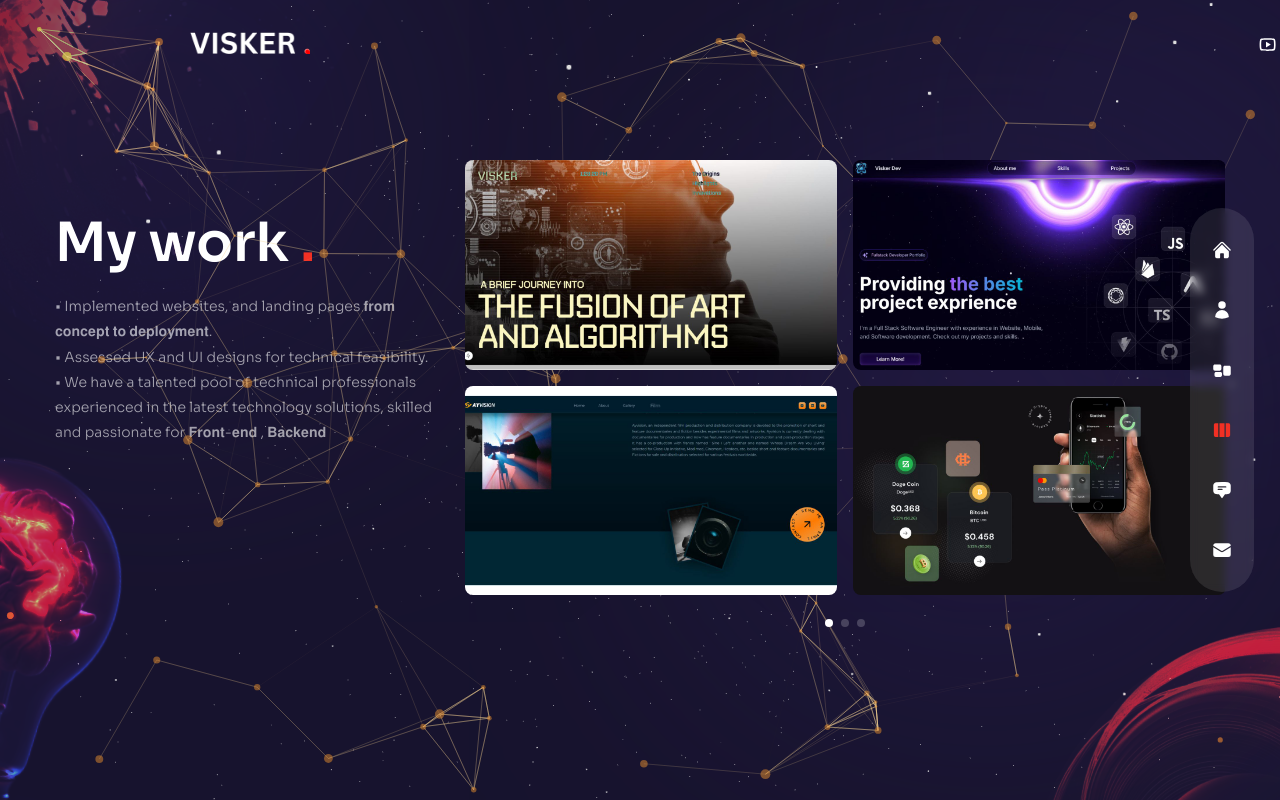
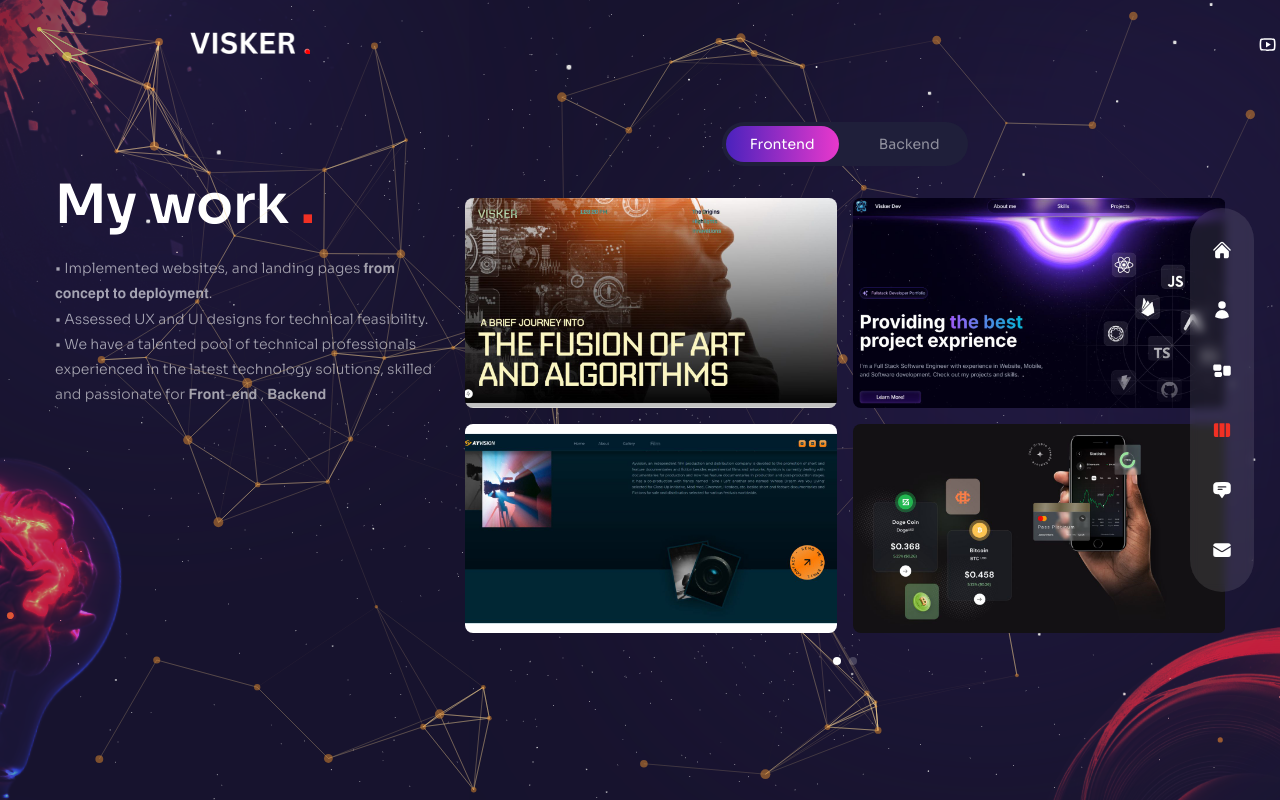
Before and after one commit to nimavisker1360/NimaProtfolio, a Next.js app: page /work in a window 1280 px wide. Built offline with nearby package versions, Linux system fonts and the light colour scheme.

Commit message:
Add property

```diff
--- a/components/WorkSlider.jsx
+++ b/components/WorkSlider.jsx
@@ -2,6 +2,7 @@
 export const workSlider = {
   slides: [
     {
+      category: "frontend",
       images: [
         {
           title: "ai-artshowcase",
@@ -26,6 +27,7 @@ export const workSlider = {
       ],
     },
     {
+      category: "frontend",
       images: [
         {
           title: "Alex-Finley",
@@ -51,27 +53,20 @@ export const workSlider = {
     },
     // Add a new slide here
     {
+      category: "backend",
       images: [
         {
-          title: "minimalist",
-          path: "/minimalist.jpg",
-          source: "https://minimalist-responsive-portfolio.vercel.app/",
+          title: "Property-pulse",
+          path: "/Property-pulse.png",
+          source: "https://property-pulse-hazel.vercel.app/",
         },
         {
           title: "Care pulse",
           path: "/care.jpg",
-          source: "https://care-pulse-hxyt91keg-nimas-projects-40d42c5f.vercel.app/",
+          source:
+            "https://care-pulse-hxyt91keg-nimas-projects-40d42c5f.vercel.app/",
         },
-        {
-          title: "New Project 3",
-          path: "/new-image3.jpg",
-          source: "https://new-project3.vercel.app/",
-        },
-        {
-          title: "New Project 4",
-          path: "/new-image4.jpg",
-          source: "https://new-project4.vercel.app/",
-        },
+
       ],
     },
   ],
@@ -87,6 +82,7 @@ import "swiper/css/pagination";
 
 // import required modules
 import { Pagination } from "swiper";
+import { useState } from "react";
 
 // icons
 import { BsArrowRight } from "react-icons/bs";
@@ -94,7 +90,51 @@ import { BsArrowRight } from "react-icons/bs";
 import Image from "next/image";
 
 const WorkSlider = () => {
+  const [activeCategory, setActiveCategory] = useState("frontend");
+
+  // Filter slides based on active category
+  const filteredSlides = workSlider.slides.filter(
+    (slide) => slide.category === activeCategory
+  );
+
   return (
+    <div>
+      {/* Category Tabs */}
+      <div className="flex justify-center mb-8">
+        <div
+          className="flex space-x-4 bg-[#1F1F3A] rounded-full p-1"
+          style={{ zIndex: 10 }}
+        >
+          <button
+            className={`py-2 px-6 rounded-full transition-all ${
+              activeCategory === "frontend"
+                ? "bg-gradient-to-r from-[#4a22bd] to-[#e838cc] text-white"
+                : "text-white/50 hover:text-white"
+            }`}
+            onClick={() => {
+              console.log("Switching to frontend");
+              setActiveCategory("frontend");
+            }}
+          >
+            Frontend
+          </button>
+          <button
+            className={`py-2 px-6 rounded-full transition-all ${
+              activeCategory === "backend"
+                ? "bg-gradient-to-r from-[#4a22bd] to-[#e838cc] text-white"
+                : "text-white/50 hover:text-white"
+            }`}
+            onClick={() => {
+              console.log("Switching to backend");
+              setActiveCategory("backend");
+            }}
+          >
+            Backend
+          </button>
+        </div>
+      </div>
+
+      {/* Swiper */}
       <Swiper
         spaceBetween={10}
         pagination={{
@@ -103,7 +143,7 @@ const WorkSlider = () => {
         modules={[Pagination]}
         className="h-[280px] sm:h-[480px]"
       >
-      {workSlider.slides.map((slide, index) => {
+        {filteredSlides.map((slide, index) => {
           return (
             <SwiperSlide key={index}>
               <div className="grid grid-cols-2 grid-rows-2 gap-4 cursor-pointer">
@@ -116,7 +156,12 @@ const WorkSlider = () => {
                     >
                       <div className="flex items-center justify-center relative overflow-hidden group">
                         {/* image */}
-                      <Image src={image.path} width={500} height={300} alt="" />
+                        <Image
+                          src={image.path}
+                          width={500}
+                          height={300}
+                          alt=""
+                        />
                         {/* overlay gradient */}
                         <div className="absolute inset-0 bg-gradient-to-l from-transparent via-[#e838cc] to-[#4a22bd] opacity-0 group-hover:opacity-80 transition-all duration-700"></div>
                         {/* title */}
@@ -143,6 +188,7 @@ const WorkSlider = () => {
           );
         })}
       </Swiper>
+    </div>
   );
 };
 
```
Also changed, not shown: public/Property-pulse.png (added). Lines whose indentation alone changed are shown as unchanged.
